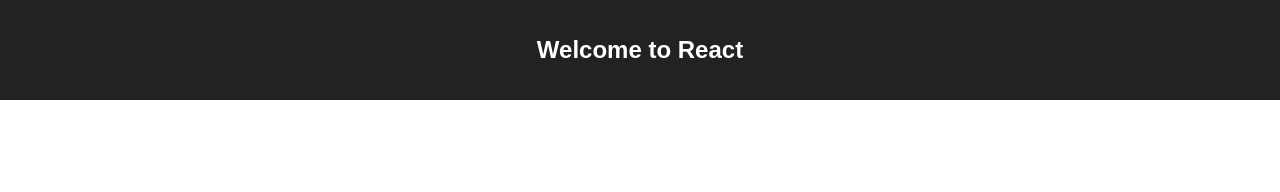
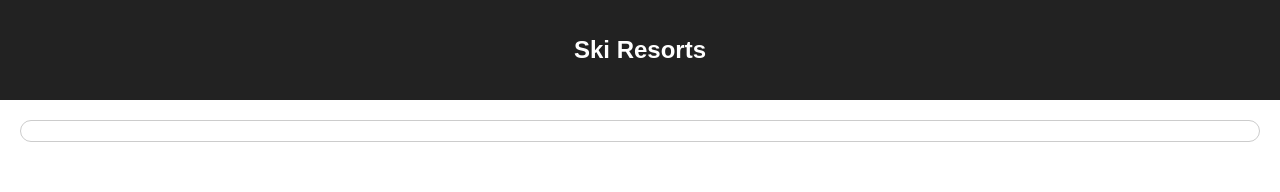
Before and after one commit to Sazar24/warsawjs-workshop-17-github, a React (Create React App) app: page / in a window 1280 px wide. Shown: the top 192 px of the page. Built offline with nearby package versions, Linux system fonts and the light colour scheme.

Commit message:
Add SkiResorts list

```diff
--- a/src/App.js
+++ b/src/App.js
@@ -1,5 +1,7 @@
+
 import React, { Component } from 'react';
 import logo from './logo.svg';
+import SkiResorts from './components/SkiResorts';
 import './App.css';
 
 class App extends Component {
@@ -7,8 +9,9 @@
     return (
       <div className="App">
         <header className="App-header">
-          <h1 className="App-title">Welcome to React</h1>
+          <h1 className="App-title">Ski Resorts</h1>
         </header>
+        <SkiResorts/>
       </div>
     );
   }
--- /dev/null
+++ b/src/components/SkiResorts.css
@@ -0,0 +1,7 @@
+
+.SkiResortsWrapper {
+  padding: 10px;
+  margin: 20px;
+  border: 1px solid #ccc;
+  border-radius: 20px;
+}
--- /dev/null
+++ b/src/components/SkiResorts.jsx
@@ -0,0 +1,13 @@
+import React, { Component } from 'react';
+import './SkiResorts.css';
+
+class App extends Component {
+  render() {
+    return (
+      <div className="SkiResortsWrapper">
+      </div>
+    );
+  }
+}
+
+export default App;
```
